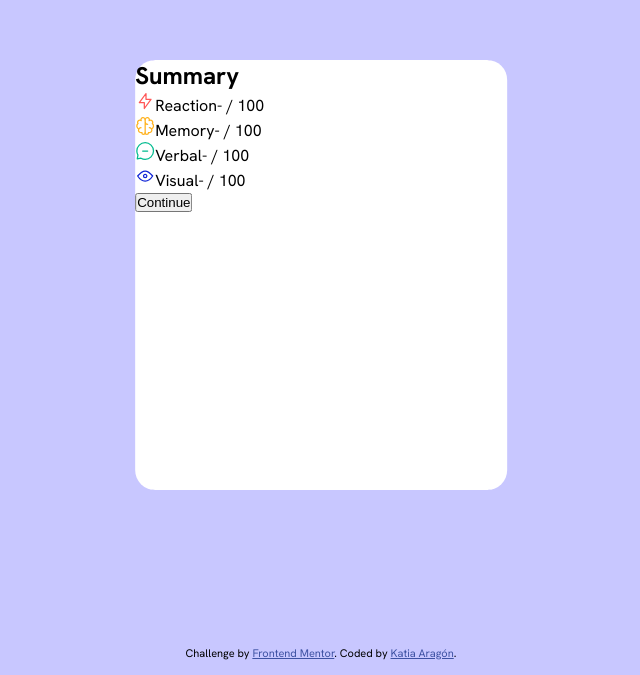
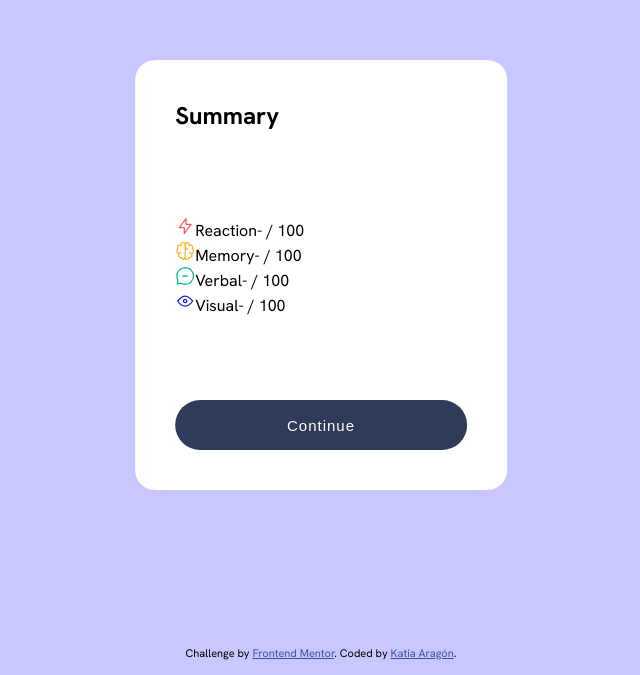
Before and after one commit to ktzazz/results-summary-component-twenty-two, a React (Vite) app: page / in a window 1280 px wide. Shown: the part 125-800 px from the top of the page, without its empty margins (319-959 px from the left). Built offline with nearby package versions, Linux system fonts and the light colour scheme.

Commit message:
app css done

```diff
--- a/src/App.jsx
+++ b/src/App.jsx
@@ -71,7 +71,7 @@ function App() {
           >
             <h2 className="summary__title">Summary</h2>
             <>
-              <Summary resultados={tests} mostrando={start} timer={active} />
+              <Summary resultados={tests} mostrando={start} />
             </>
             <button
               className={start === true ? "button__on " : "button__off"}
--- a/src/scss/App.scss
+++ b/src/scss/App.scss
@@ -70,8 +70,9 @@
   transform: translateY(-100%);
   display: flex;
   flex-direction: column;
+  justify-content: space-between;
   align-items: center;
-  justify-content: space-around;
+  padding: m.rem(30) m.rem(40);
   background: linear-gradient(
     to bottom,
     var(--grdBg-lightSlateBlue),
@@ -85,6 +86,9 @@
     transform: translateY(100%);
     transform: translateX(50%);
   }
+  @include m.responsive(desktop) {
+    padding: m.rem(40);
+  }
 }
 
 .summary__container {
@@ -94,6 +98,10 @@
   transform: translateY(-100%);
   background-color: var(--white);
   grid-area: 2 / 1 / 2 / 1;
+  display: flex;
+  flex-direction: column;
+  justify-content: space-between;
+  padding: m.rem(30) m.rem(40);
 
   @include m.responsive(tablet) {
     grid-area: 1 / 2 / 1 / 2;
@@ -102,6 +110,9 @@
     border-radius: m.rem(20);
     transform: translateY(100%);
     transform: translateX(-50%);
+  }
+  @include m.responsive(desktop) {
+    padding: m.rem(40);
   }
 }
 
@@ -114,6 +125,51 @@
   }
 }
 
+.button__style {
+  height: m.rem(50);
+  border-radius: m.rem(50);
+  border: none;
+  color: var(--white);
+  font-size: m.rem(15);
+  font-weight: var(--regular);
+  letter-spacing: m.rem(1);
+}
+
+.button__off {
+  @extend .button__style;
+  position: relative;
+  cursor: pointer;
+  background-color: var(--darkGrayBlue);
+  z-index: 1;
+}
+
+.button__off::after {
+  content: "";
+  position: absolute;
+  top: 0;
+  left: 0;
+  width: 100%;
+  height: 100%;
+  border-radius: m.rem(50);
+  background: linear-gradient(
+    to bottom,
+    var(--grdBg-lightSlateBlue),
+    var(--grdBg-lightRoyalBlue)
+  );
+  opacity: 0;
+  transition: opacity 0.6s ease-in;
+  z-index: -1;
+}
+
+.button__off:hover::after {
+  opacity: 1;
+}
+
+.button__on {
+  @extend .button__style;
+  background-color: var(--grdBg-lightRoyalBlue);
+}
+
 footer {
   position: absolute;
   bottom: m.rem(15);
```
